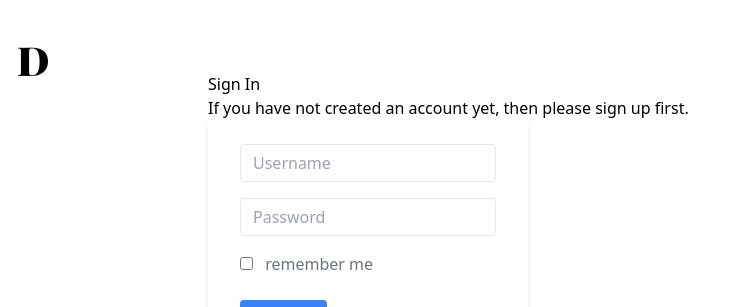
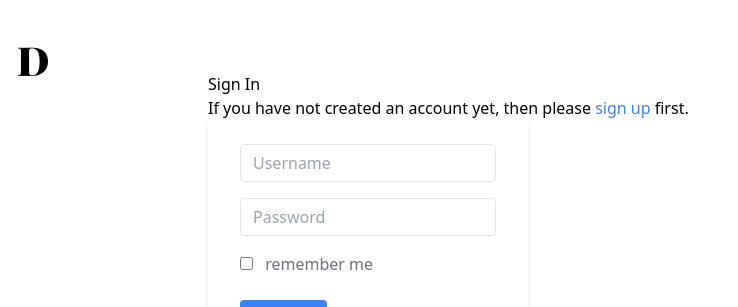
Before and after one commit to jirenmaa/djraft, a Django app: page /accounts/login/ in a window 1280 px wide. Shown: the top 307 px of the page, without its empty margins (0-738 px from the left). Run offline with Django 3.2, Linux system fonts and the light colour scheme; some libraries are stand-ins or nearby versions.

Commit message:
add color at 'sign up' in login section

```diff
--- a/djraft/templates/account/login.html
+++ b/djraft/templates/account/login.html
@@ -26,7 +26,7 @@
   {% include "socialaccount/snippets/login_extra.html" %} {% else %}
   <p>
     {% blocktrans %}If you have not created an account yet, then please
-    <a href="{{ signup_url }}">sign up</a> first.{% endblocktrans %}
+    <a href="{{ signup_url }}" class="text-blue-500">sign up</a> first.{% endblocktrans %}
   </p>
   {% endif %}
 
```
